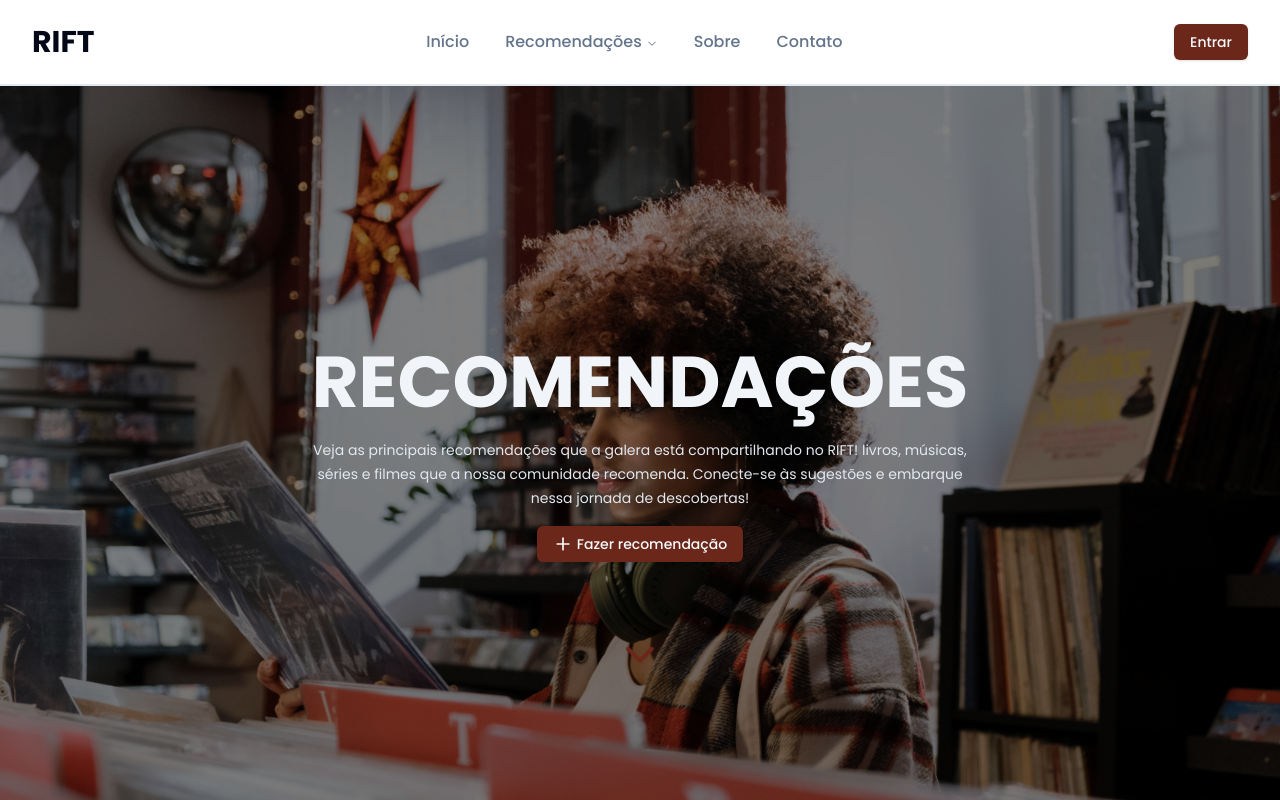
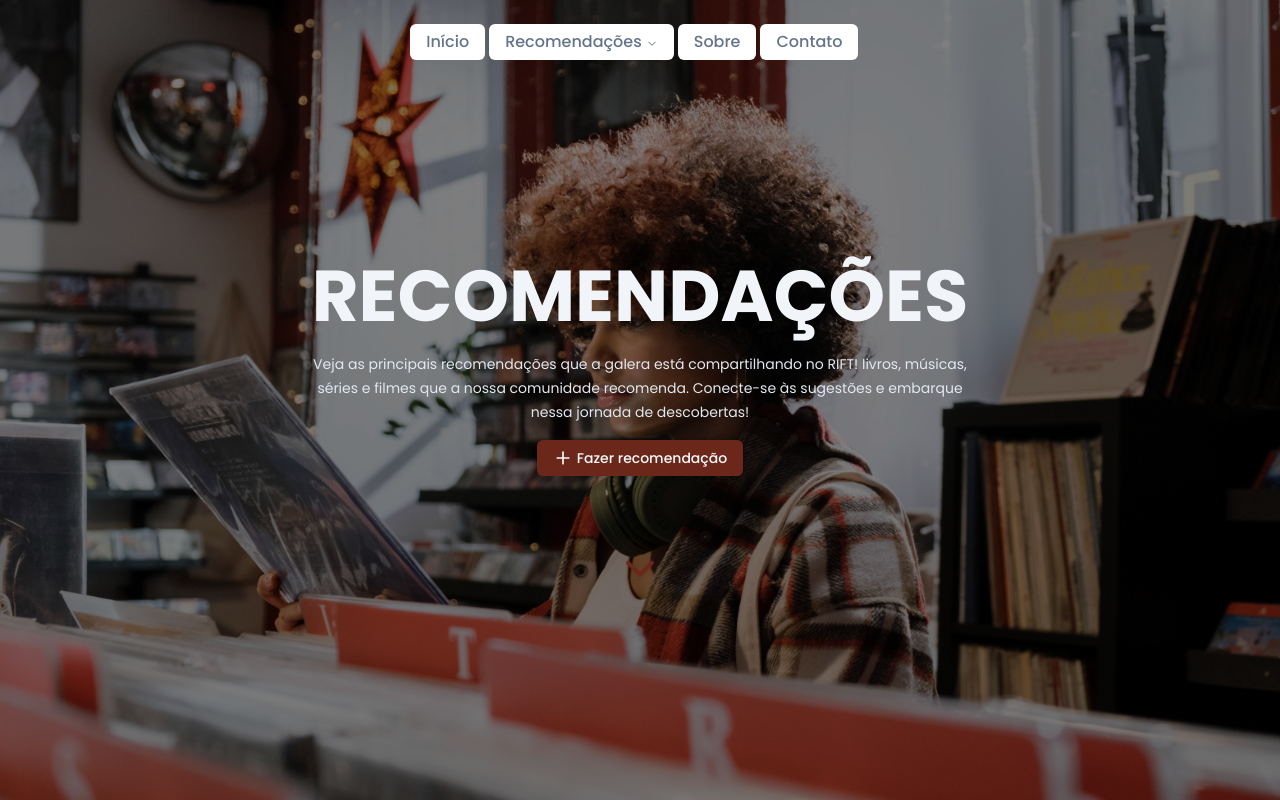
Before and after one commit to LucasVitorVD/rift, a Next.js app: page / in a window 1280 px wide. Shown: the top 800 px of the page. Built offline with nearby package versions, Linux system fonts and the light colour scheme; no server answers; the database is empty.

Commit message:
responsivity

```diff
--- a/src/components/content-section/ContentSection.tsx
+++ b/src/components/content-section/ContentSection.tsx
@@ -60,7 +60,7 @@ export default function ContentSection({
     >
       <div className="space-y-6">
         <div className="w-14 h-1 bg-primary" />
-        <h2 className="text-5xl font-bold">{title}</h2>
+        <h2 className="text-2xl font-bold md:text-5xl">{title}</h2>
         <p className="text-sm font-medium">{description}</p>
       </div>
 
--- a/src/components/hero/Hero.tsx
+++ b/src/components/hero/Hero.tsx
@@ -6,7 +6,7 @@ import { Plus, ChevronDown } from "lucide-react";
 
 export default function Hero() {
   return (
-    <section className="h-screen relative">
+    <section className="h-screen w-screen">
       <Image src={heroImage.src} alt="Imagem decorativa" fill={true} className="h-full w-full" />
       <div className="flex flex-col items-center justify-center gap-4 w-full h-full bg-black/50 absolute top-0">
         <div className="text-center space-y-5 w-min">
--- a/src/components/recomendation-dialog/RecomendationDialog.tsx
+++ b/src/components/recomendation-dialog/RecomendationDialog.tsx
@@ -35,7 +35,7 @@ export default function RecommendationDialog() {
           Fazer recomendação
         </Button>
       </DialogTrigger>
-      <DialogContent>
+      <DialogContent className="md:max-h-[97vh] md:overflow-y-scroll">
         <DialogHeader>
           <DialogTitle>Adicionar recomendação</DialogTitle>
         </DialogHeader>
```
